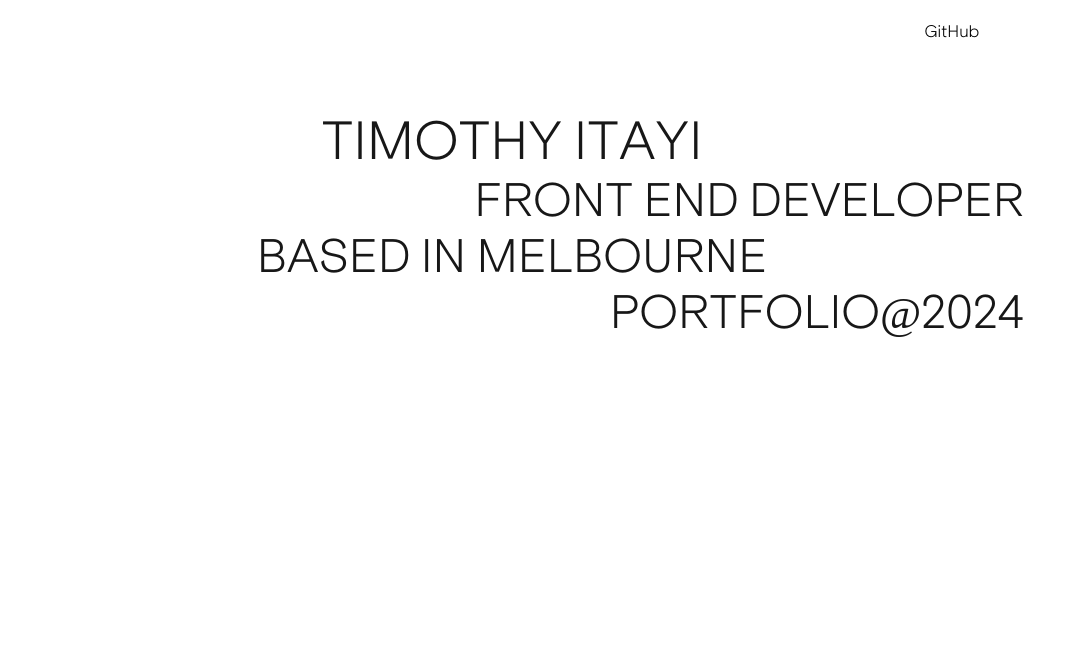
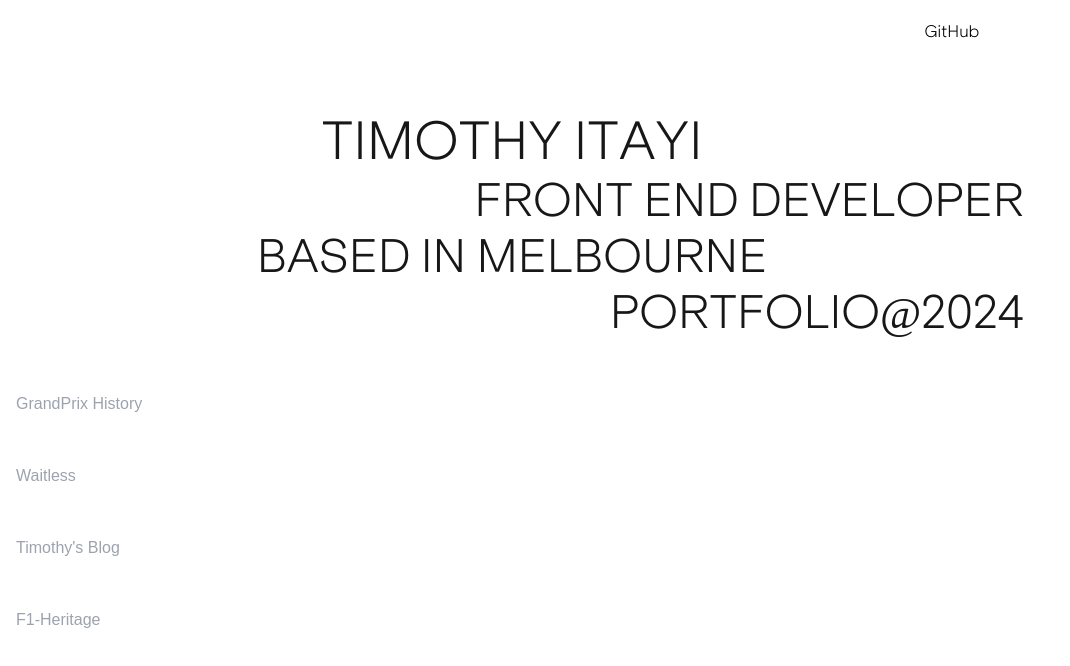
Before and after one commit to Timothy-itayi/port0v3, a Next.js app in the folder showcase/: page / in a window 1280 px wide. Shown: the top 666 px of the page, without its empty margins (0-1070 px from the left). Built offline with nearby package versions, Linux system fonts and the light colour scheme.

Commit message:
update section

```diff
--- a/showcase/app/layout.js
+++ b/showcase/app/layout.js
@@ -11,6 +11,7 @@ export default function RootLayout({ children }) {
   return (
     <html lang="en">
       <body
+      className=""
       >
         {children}
       </body>
--- a/showcase/components/project.js
+++ b/showcase/components/project.js
@@ -4,7 +4,7 @@
 const Project = ({ title }) => {
 
     return (
-        <div  className="">
+        <div  className="project">
             <h2>{title}</h2>
 
         </div>
--- a/showcase/components/section.js
+++ b/showcase/components/section.js
@@ -31,7 +31,7 @@ const Section = () => {
   };
 
   return (
-    <div className="section">
+    <div className="py-9">
       {projects.map((project, index) => (
         <Accordion
           key={index}
--- a/showcase/components/ui/accordion.js
+++ b/showcase/components/ui/accordion.js
@@ -16,17 +16,17 @@ const Accordion = ({ project, isOpen, toggleAccordion }) => {
       gsap.to(containerRef.current, {
         height: isOpen ? contentHeight : 0,
         duration: 0.5,
-        ease: "power2.inOut",
+        ease: "power4.inOut",
         overflow: 'hidden'
       });
     }
   }, [isOpen]);
 
   return (
-    <div className="mb-4 rounded overflow-hidden">
+    <div className="mb-4 border-md text-gray-400 opacity-100 z-10 transition-all duration-300 hover:text-white  hover:opacity-100  overflow-hidden">
       <header
         ref={headerRef}
-        className="p-4 cursor-pointer text-white"
+        className="p-4 cursor-pointer "
         onClick={toggleAccordion}
       >
         {project.title}
```
